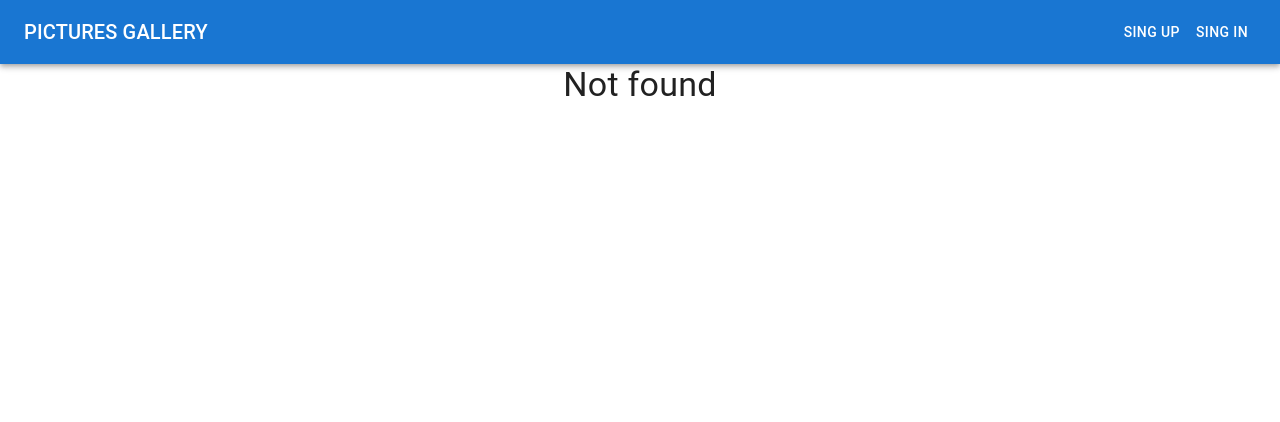
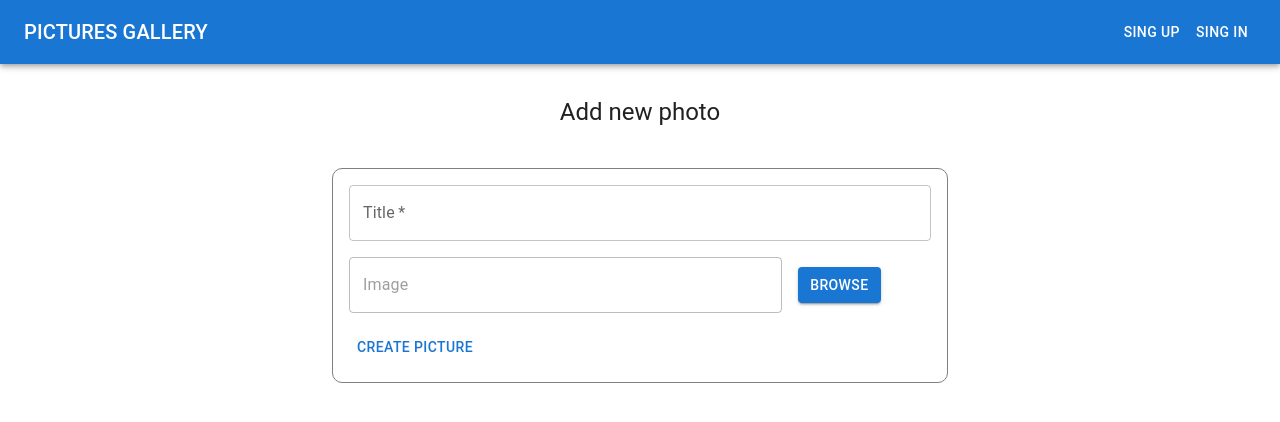
Before and after one commit to azabiyaliev/cw-12, a React (Vite) app in the folder frontend/: page /addNewPicture in a window 1280 px wide. Before the commit this address had no page. Shown: the top 422 px of the page. Built offline with nearby package versions, Linux system fonts and the light colour scheme.

Commit message:
[UI] Реализовал форму создания изображения.

```diff
--- a/frontend/src/App.tsx
+++ b/frontend/src/App.tsx
@@ -5,6 +5,7 @@ import LoginPage from "./features/users/containers/LoginPage.tsx";
 import {Typography} from "@mui/material";
 import Pictures from "./features/pictures/containers/Pictures.tsx";
 import MyPictures from "./features/pictures/containers/MyPictures.tsx";
+import NewPicture from "./features/pictures/containers/NewPicture.tsx";
 
 const App = () => {
 
@@ -18,6 +19,7 @@ const App = () => {
                 <Route path="/" element={<Pictures/>}/>
                 <Route path="/pictures" element={<Pictures/>}/>
                 <Route path="/users/:idUser" element={<MyPictures/>}/>
+                <Route path="/addNewPicture" element={<NewPicture/>}/>
             </Routes>
         </>
     )
--- /dev/null
+++ b/frontend/src/features/pictures/components/PictureForm.tsx
@@ -0,0 +1,93 @@
+import {Picture} from "../../../types";
+import React, {ChangeEvent, FormEvent, useState} from "react";
+import Container from "@mui/material/Container";
+import {Button, Typography} from "@mui/material";
+import Box from "@mui/material/Box";
+import Grid from "@mui/material/Grid2";
+import TextField from "@mui/material/TextField";
+import FileInput from "../../../components/FileInput/FileInput.tsx";
+
+interface Props {
+    onSubmit: (picture: Picture) => void;
+}
+
+const initialState = {
+    title: "",
+    image: null,
+};
+
+const PictureForm: React.FC<Props> = ({onSubmit}) => {
+
+    const [form, setForm] = useState<Picture>(initialState);
+
+    const submitFormHandler = (e: FormEvent) => {
+        e.preventDefault();
+        onSubmit({...form});
+    };
+
+    const inputChangeHandler = (e: ChangeEvent<HTMLInputElement>) => {
+        const {name, value} = e.target;
+        setForm((prevState) => ({...prevState, [name]: value}));
+    };
+
+    const fileEventChangeHandler = (e: React.ChangeEvent<HTMLInputElement>) => {
+        const {name, files} = e.target;
+
+        if (files) {
+            setForm((prevState) => ({
+                ...prevState,
+                [name]: files[0] || null,
+            }));
+        }
+    };
+
+    return (
+        <form onSubmit={submitFormHandler}>
+            <Container maxWidth="xl">
+                <Typography variant={"h5"} sx={{ mt: 4, textAlign: "center"}}>Add new photo</Typography>
+                <Box
+                    sx={{
+                        width: "50%",
+                        borderRadius: "10px",
+                        boxShadow: '0 4px 12px rgba(255, 255, 255, 0.2)',
+                        border: "1px solid gray",
+                        marginTop: 5,
+                        mx: "auto",
+                        p: 2,
+                    }}
+                >
+                    <Grid container direction="column" spacing={2}>
+                        <Grid size={{xs: 12}}>
+                            <TextField
+                                id="title"
+                                name="title"
+                                label="Title"
+                                sx={{width: "100%"}}
+                                required
+                                value={form.title}
+                                onChange={inputChangeHandler}
+                            />
+                        </Grid>
+
+                        <Grid size={{xs: 12}}>
+                            <FileInput
+                                name="image"
+                                label="Image"
+                                onGetFile={fileEventChangeHandler}
+                            />
+                        </Grid>
+
+                        <Grid>
+                            <Button type="submit" color="primary">
+                                Create Picture
+                            </Button>
+                        </Grid>
+                    </Grid>
+                </Box>
+            </Container>
+        </form>
+
+    );
+};
+
+export default PictureForm;
--- a/frontend/src/features/pictures/containers/MyPictures.tsx
+++ b/frontend/src/features/pictures/containers/MyPictures.tsx
@@ -54,15 +54,6 @@ const MyPictures = () => {
                 ) : (
                     <>
                         <Box>
-                            {pictures.length === 0 && !loadingPictures ? (
-                                <Typography variant="h6">
-                                    No pictures yet
-                                </Typography>
-                            ) : (
-                                <>
-                                    {pictures.map((picture) => {
-                                        return (
-                                            <>
                             <Box sx={{
                                 display: "flex",
                                 justifyContent: "space-between",
@@ -74,7 +65,7 @@ const MyPictures = () => {
                                 <Typography variant="h6">
                                     {userName}`s Gallery
                                 </Typography>
-                                                    {(user && (user.role === "admin" || (user._id === picture.user._id))) ?
+                                {(user && (user.role === "admin" || (user._id === params.idUser))) ?
                                     (<Typography
                                         sx={{
                                             color: "inherit",
@@ -90,7 +81,15 @@ const MyPictures = () => {
                                     </Typography>) : null}
 
                             </Box>
+                            {pictures.length === 0 && !loadingPictures ? (
+                                <Typography variant="h6">
+                                    No pictures yet
+                                </Typography>
+                            ) : (
                                 <Grid container direction={"row"} spacing={3}>
+                                    {pictures.map((picture) => {
+                                        return (
+                                            <>
                                                     <Grid key={picture._id} size={4}>
                                                         <Card sx={{
                                                             display: 'flex',
@@ -148,13 +147,12 @@ const MyPictures = () => {
                                                             </CardActionArea>
                                                         </Card>
                                                     </Grid>
-                                                </Grid>
 
                                             </>
 
                                         )
                                     })}
-                                </>
+                                </Grid>
                             )}
                         </Box>
                     </>
--- /dev/null
+++ b/frontend/src/features/pictures/containers/NewPicture.tsx
@@ -0,0 +1,40 @@
+import {Picture} from "../../../types";
+import {useAppDispatch, useAppSelector} from "../../../app/hooks.ts";
+import {useNavigate} from "react-router-dom";
+import {postPicture} from "../picturesThunk.ts";
+import {toast} from "react-toastify";
+import {selectPostPicture} from "../picturesSlice.ts";
+import {CircularProgress} from "@mui/material";
+import PictureForm from "../components/PictureForm.tsx";
+
+
+const NewPicture = () => {
+
+    const dispatch = useAppDispatch();
+    const navigate = useNavigate();
+    const loading = useAppSelector(selectPostPicture)
+
+    const onSubmitForm = async (picture: Picture) => {
+        try {
+            await dispatch(postPicture(picture)).unwrap();
+            toast.success("Picture was successfully created!");
+            navigate("/");
+        } catch (e) {
+            console.log(e);
+        }
+    };
+
+
+    return (
+        <>
+            {loading ? (
+                <CircularProgress/>
+            ) : (
+                <PictureForm onSubmit={onSubmitForm}/>
+            )}
+
+        </>
+    );
+};
+
+export default NewPicture;
--- a/frontend/src/features/pictures/containers/Pictures.tsx
+++ b/frontend/src/features/pictures/containers/Pictures.tsx
@@ -4,7 +4,7 @@ import {deletePictureById, getPickedPicture, getPictures} from "../picturesThunk
 import React, {useEffect} from "react";
 import Container from "@mui/material/Container";
 import Grid from "@mui/material/Grid2";
-import {Card, CardActionArea, CardActions, CardContent, CardMedia, CircularProgress, Typography, IconButton} from "@mui/material";
+import {Card, CardActions, CardContent, CardMedia, CircularProgress, Typography, IconButton} from "@mui/material";
 import {apiUrl} from "../../../globalConstants.ts";
 import Box from "@mui/material/Box";
 import ModalWindow from "../../../components/ModalWindow/ModalWindow.tsx";
@@ -63,7 +63,7 @@ const Pictures = () => {
                                                 boxShadow: '0 4px 12px rgba(255, 255, 255, 0.2)',
                                                 "&:hover": {boxShadow: 10}
                                             }}>
-                                                <CardActionArea>
+                                                <Box>
                                                     <ModalWindow onClose={closeModal} open={open}
                                                                  image={apiUrl + "/" + (pickedPicture ? pickedPicture.image : null)}
                                                                  title={pickedPicture ? pickedPicture.title : ""}/>
@@ -113,7 +113,7 @@ const Pictures = () => {
                                                         </Box>
                                                     </Box>
 
-                                                </CardActionArea>
+                                                </Box>
                                             </Card>
                                         </Grid>
                                     )
--- a/frontend/src/features/pictures/picturesSlice.ts
+++ b/frontend/src/features/pictures/picturesSlice.ts
@@ -1,23 +1,26 @@
 import {IPicture} from "../../types";
 import {createSlice, PayloadAction} from "@reduxjs/toolkit";
-import {deletePictureById, getPickedPicture, getPictures} from "./picturesThunk.ts";
+import {deletePictureById, getPickedPicture, getPictures, postPicture} from "./picturesThunk.ts";
 import {RootState} from "../../app/store.ts";
 
 interface PictureState {
     pictures: IPicture[];
     pickedPicture: IPicture | null;
     loading: boolean;
+    postLoading: boolean;
 }
 
 const initialState: PictureState = {
     pictures: [],
     pickedPicture: null,
     loading: false,
+    postLoading: false,
 }
 
 export const selectPictures = (state: RootState) => state.pictures.pictures;
 export const selectPicturesLoading = (state: RootState) => state.pictures.loading;
 export const selectPickedPictures = (state: RootState) => state.pictures.pickedPicture;
+export const selectPostPicture = (state: RootState) => state.pictures.postLoading;
 
 export const picturesSlice = createSlice({
     name: "pictures",
@@ -54,6 +57,15 @@ export const picturesSlice = createSlice({
             .addCase(deletePictureById.rejected, (state) => {
                 state.loading = false
             })
+            .addCase(postPicture.pending, (state) => {
+                state.postLoading = true
+            })
+            .addCase(postPicture.fulfilled, (state) => {
+                state.postLoading = false
+            })
+            .addCase(postPicture.rejected, (state) => {
+                state.postLoading = false
+            })
     }
 })
 
--- a/frontend/src/features/pictures/picturesThunk.ts
+++ b/frontend/src/features/pictures/picturesThunk.ts
@@ -1,4 +1,4 @@
-import {IPicture} from "../../types";
+import {IPicture, Picture} from "../../types";
 import {createAsyncThunk} from "@reduxjs/toolkit";
 import axiosAPI from "../../axiosAPI.ts";
 import {RootState} from "../../app/store.ts";
@@ -27,3 +27,26 @@ export const deletePictureById = createAsyncThunk<void, string,  {state: RootSta
         await axiosAPI.delete(`/pictures/${id}`, {headers: {'Authorization': token}});
     }
 )
+
+export const postPicture = createAsyncThunk<void, Picture, { state: RootState}>(
+    "pictures/postPicture",
+    async (picture, { getState }) => {
+        const token = getState().users.user?.token;
+
+        const formData = new FormData();
+
+        const keys = Object.keys(picture) as (keyof Picture)[];
+
+        keys.forEach((key) => {
+            const value = picture[key];
+
+            if (value !== null) {
+                formData.append(key, value);
+            }
+        });
+
+        await axiosAPI.post("/pictures", formData, {
+            headers: {'Authorization': token},
+        });
+    }
+)
--- a/frontend/src/types.d.ts
+++ b/frontend/src/types.d.ts
@@ -50,3 +50,8 @@ export interface IPicture {
     title: string;
     image: string;
 }
+
+export interface Picture {
+    title: string;
+    image: File | null;
+}
```
Also changed, not shown: 1 other file (tests, documents, lock files or other folders). Lines whose indentation alone changed are shown as unchanged.
